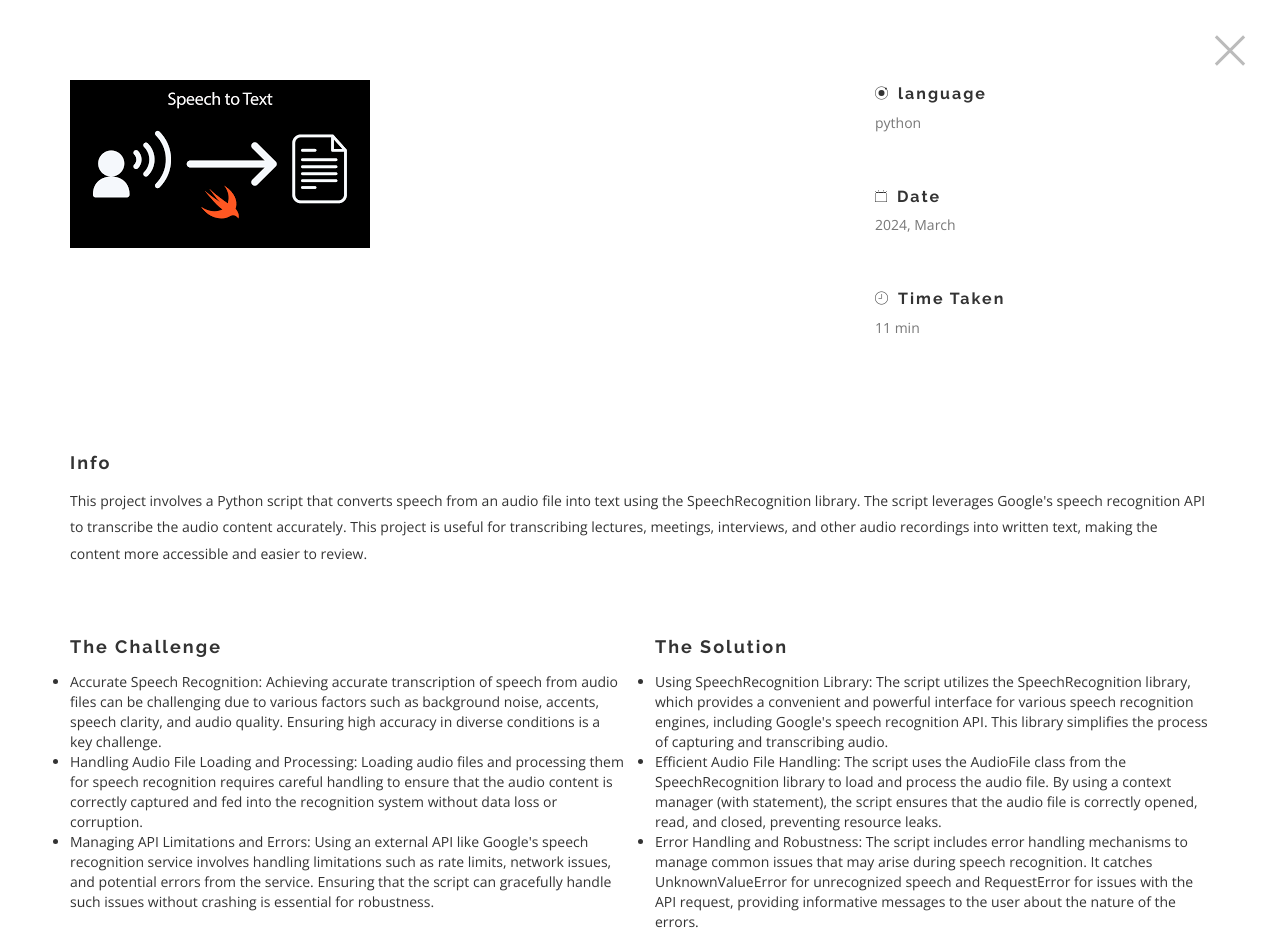
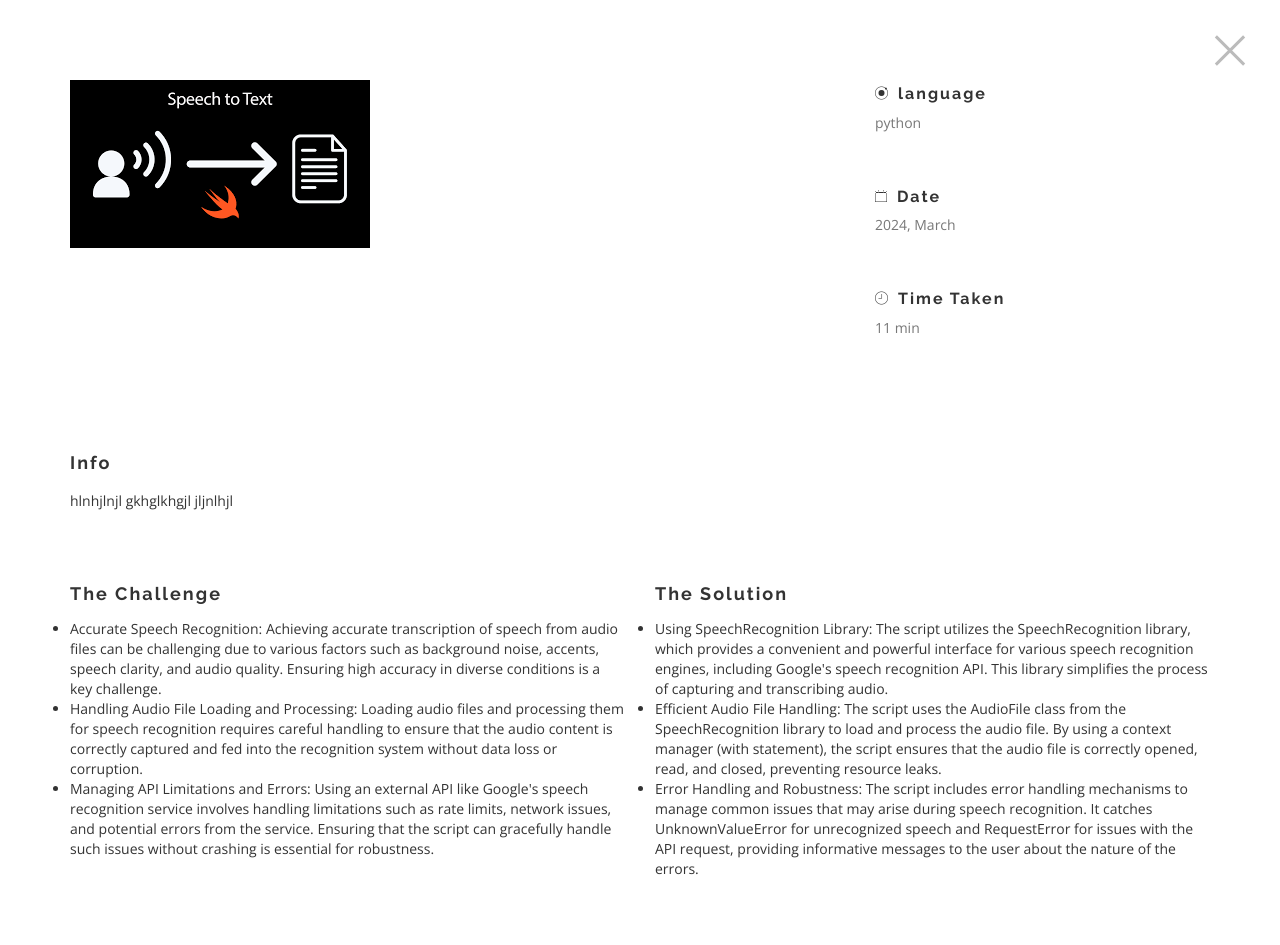
Before and after one commit to nour23019870/myWeb, a plain HTML site: page portfolio/audioToText/audioToText.html in a window 1280 px wide. Shown: the top 945 px of the page. Drawn offline with nearby package versions, Linux system fonts and the light colour scheme; files whose address does not match are found by name; a web font is replaced by a local one.

Commit message:
Update audioToText.html

```diff
--- a/portfolio/audioToText/audioToText.html
+++ b/portfolio/audioToText/audioToText.html
@@ -108,7 +108,7 @@
 							<h4>Info</h4>
 
 							<p>
-                                This project involves a Python script that converts speech from an audio file into text using the SpeechRecognition library. The script leverages Google's speech recognition API to transcribe the audio content accurately. This project is useful for transcribing lectures, meetings, interviews, and other audio recordings into written text, making the content more accessible and easier to review.
+                                hlnhjlnjl gkhglkhgjl jljnlhjl
 							</p>
 
 						</div>
```
